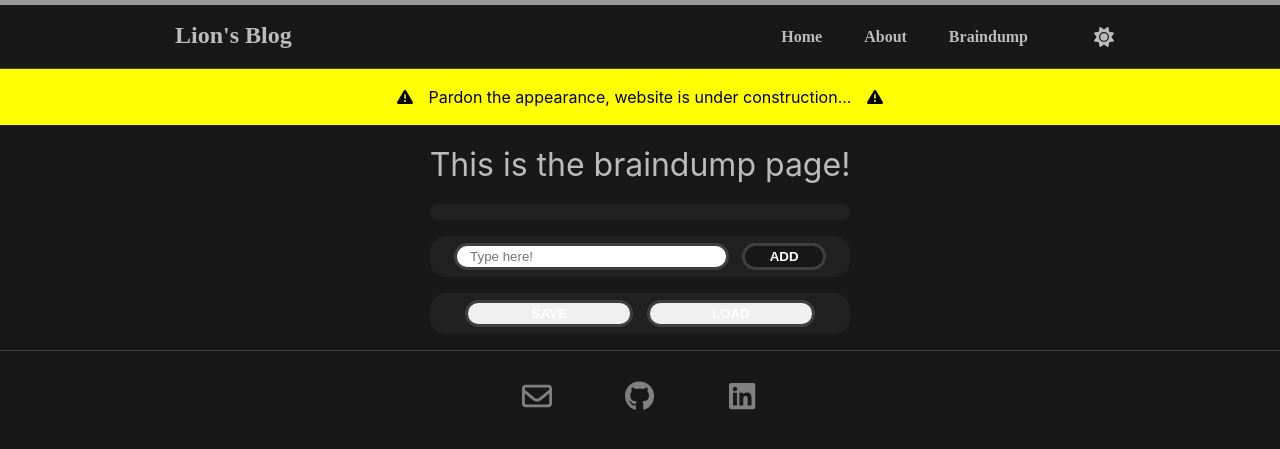
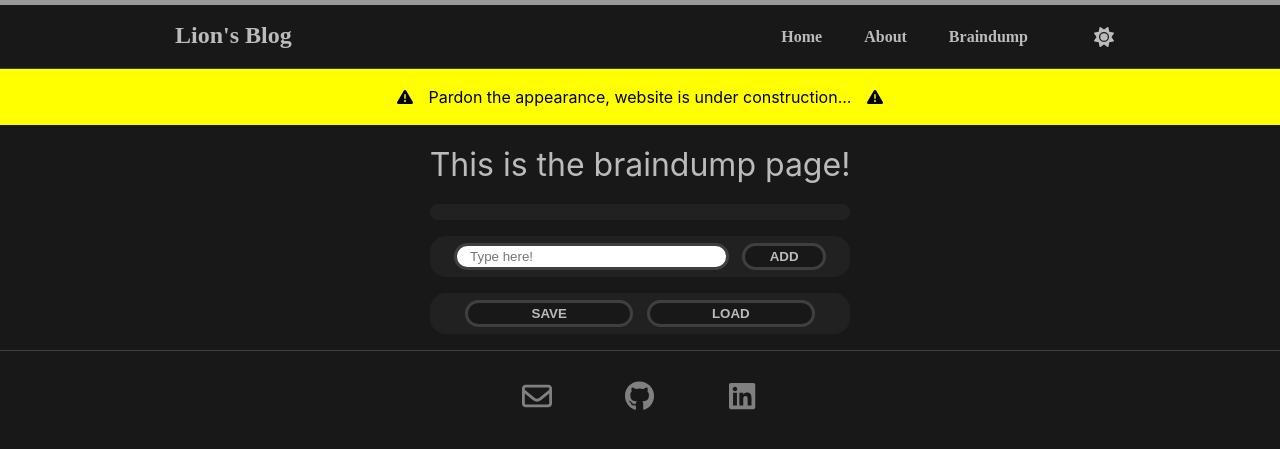
Before and after one commit to Lion4567714/Lion4567714.github.io, a Jekyll site: the page built from braindump.md, in a window 1280 px wide. Shown: the top 449 px of the page. Built offline with Jekyll 4.4.1, drawn with Linux system fonts in a browser that asks for light colours; some web fonts are replaced.

```diff
--- a/Gemfile
+++ b/Gemfile
@@ -28,3 +28,5 @@ gem "wdm", "~> 0.1.1", :platforms => [:mingw, :x64_mingw, :mswin]
 gem "http_parser.rb", "~> 0.6.0", :platforms => [:jruby]
 
 gem "webrick", "~> 1.8"
+
+gem "faraday-retry"
--- a/_includes/head.html
+++ b/_includes/head.html
@@ -14,4 +14,8 @@
     {%- if site.google_analytics -%}
         {%- include analytics.html -%}
     {%- endif -%}
+
+    {%- if jekyll.environment != "production" -%}
+        <script type="text/javascript" src="https://livejs.com/live.js"></script>
+    {%- endif -%}
 </head>
--- a/_sass/includes/braindump.scss
+++ b/_sass/includes/braindump.scss
@@ -5,9 +5,10 @@
   }
 
   .list-box-item {
-    background: rgb(63, 63, 63);
+    background-color: $background-color;
     border-radius: 0.25em;
     margin: 0.5em;
+    border: solid 0.1em $border-color-01;
     padding: 0.5em;
     font-weight: bold;
     font-family: JetBrains;
@@ -46,7 +47,7 @@
     border-radius: 1em;
     padding: 0.25em;
     background-color: $background-color;
-    color: white;
+    color: $text-color;
     font-weight: bold;
   }
 
@@ -56,7 +57,7 @@
     border: 0.25em solid rgb(63, 63, 63);
     border-radius: 1em;
     padding: 0.25em;
-    // background-color: $background-color;
-    color: white;
+    background-color: $background-color;
+    color: $text-color;
     font-weight: bold;
 }
--- a/_sass/includes/header.scss
+++ b/_sass/includes/header.scss
@@ -83,8 +83,8 @@
     font-family: JetBrains;
 
     &:hover {
-        color: black;
-        background-color: white;
+        color: $background-color;
+        background-color: $text-color;
     }
 }
 
--- a/assets/js/header.js
+++ b/assets/js/header.js
@@ -8,7 +8,19 @@ mode_button.addEventListener("click", function() {
 
     if (document.body.classList.contains("dark")) {
         mode_button.innerHTML = light_mode_icon;
+        localStorage.setItem("dark", "true");
     } else {
         mode_button.innerHTML = dark_mode_icon;
+        localStorage.setItem("dark", "false");
     }
 });
+
+if (localStorage.getItem("dark") != null) {
+    if (localStorage.getItem("dark") == "true" && !document.body.classList.contains("dark")) {
+        document.body.classList.add("dark");
+        mode_button.innerHTML = light_mode_icon;
+    } else if (localStorage.getItem("dark") == "false" && document.body.classList.contains("dark")) {
+        document.body.classList.remove("dark");
+        mode_button.innerHTML = dark_mode_icon;
+    }
+}
```
Also changed, not shown: Gemfile.lock, 12 other files.
